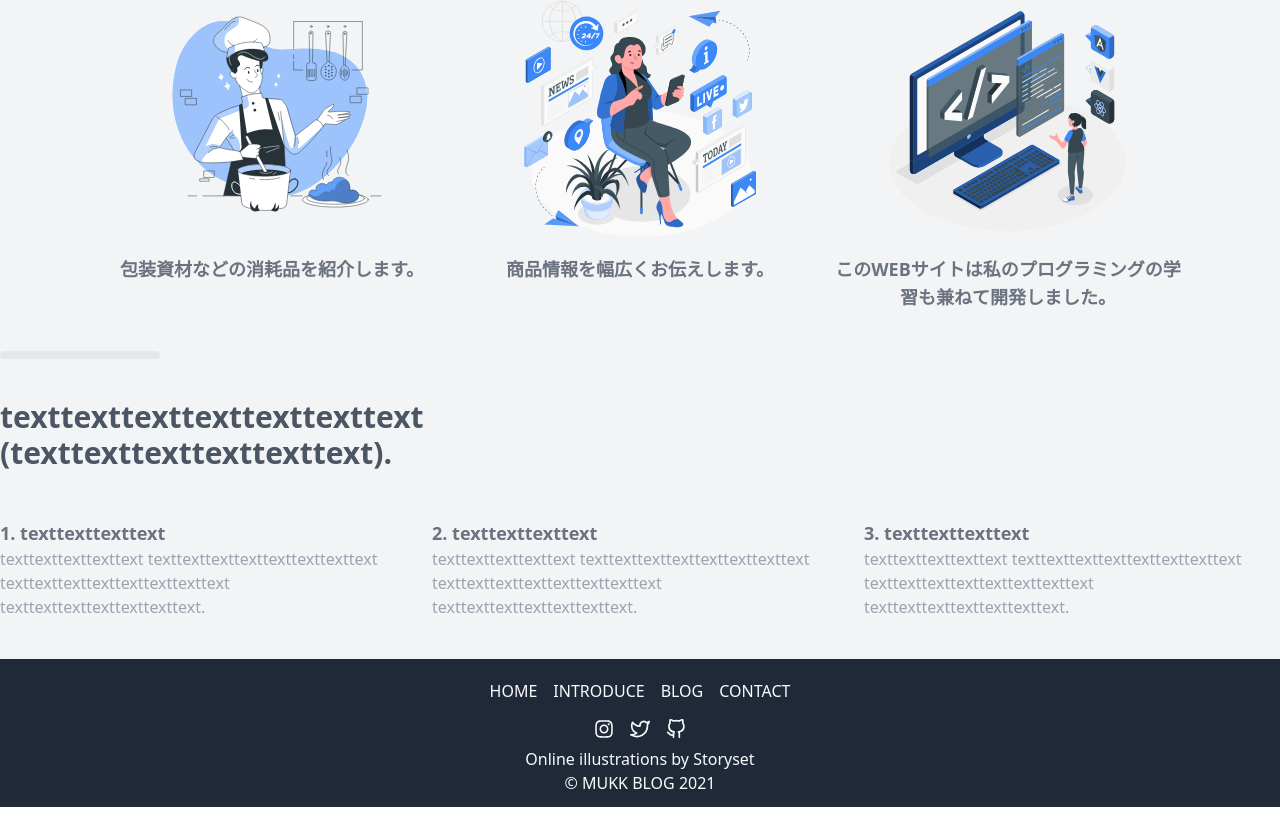
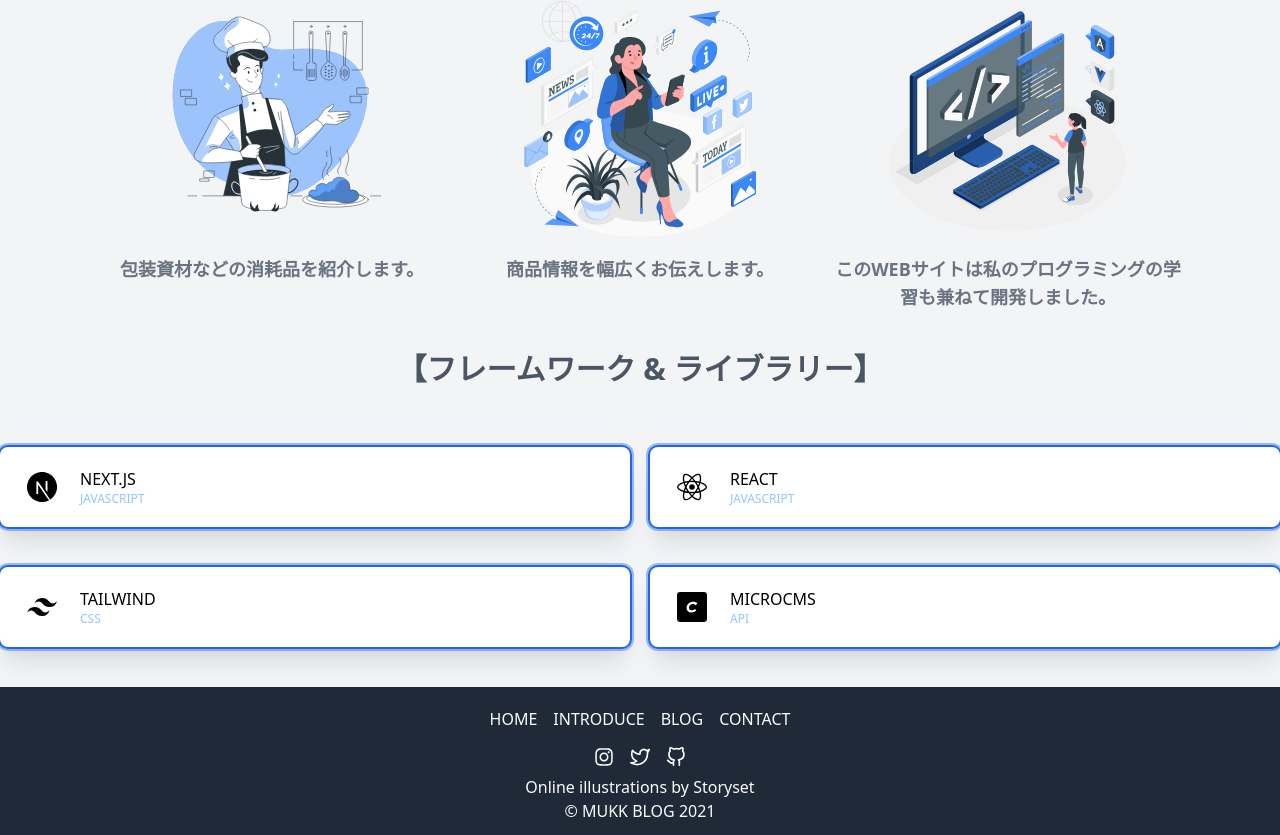
Before and after one commit to knm22mukk/next-mysite, a Next.js app: page / in a window 1280 px wide. Shown: the part 525-1360 px from the top of the page. Before the commit the page ends 1332 px from the top, so only its background shows below. Built offline with nearby package versions, Linux system fonts and the light colour scheme.

Commit message:
トップページの修正

```diff
--- a/components/toppage/first-section.js
+++ b/components/toppage/first-section.js
@@ -2,7 +2,7 @@ import Image from 'next/image'
 
 export const FirstSection = () => {
   return (
-    <div className="lg:px-24 md:px-10">
+    <div className="lg:px-24 md:px-10 mb-10">
       <h1 className="text-3xl font-bold text-gray-600 mb-10 text-center">【このWEBサイトの紹介】</h1>
       <div className="grid sm:grid-cols-3 gap-4 grid-cols-1">
         <div className="container mx-auto rounded-lg max-w-md text-center">
--- a/components/toppage/second-section.js
+++ b/components/toppage/second-section.js
@@ -1,22 +1,45 @@
+import { SiNextDotJs, SiReact, SiTailwindcss, SiCraftcms } from 'react-icons/si'
+
 export const SecondSection = () => {
   return (
     <>
-      <h1 className="inline-block text-gray-600 font-bold text-3xl">
-        texttexttexttexttexttexttext <br />
-        (texttexttexttexttexttext).
-      </h1>
-      <div className="grid grid-cols-3 gap-4 mt-10">
-        <div>
-          <h3 className="text-lg font-semibold text-gray-500 mt-2">1. texttexttexttext</h3>
-          <p className="text text-gray-400">texttexttexttexttext texttexttexttexttexttexttexttext texttexttexttexttexttexttexttext texttexttexttexttexttexttext.</p>
-        </div>
-        <div>
-          <h3 className="text-lg font-semibold text-gray-500 mt-2">2. texttexttexttext</h3>
-          <p className="text text-gray-400">texttexttexttexttext texttexttexttexttexttexttexttext texttexttexttexttexttexttexttext texttexttexttexttexttexttext.</p>
-        </div>
-        <div>
-          <h3 className="text-lg font-semibold text-gray-500 mt-2">3. texttexttexttext</h3>
-          <p className="text text-gray-400">texttexttexttexttext texttexttexttexttexttexttexttext texttexttexttexttexttexttexttext texttexttexttexttexttexttext.</p>
+      <div class="relative">
+        <h3 class="text-3xl font-bold text-gray-600 mb-10 text-center text-uppercase">【フレームワーク & ライブラリー】</h3>
+        <div class="grid grid-cols-2 gap-5 uppercase">
+
+          <div class="group flex items-center bg-white shadow-xl gap-5 px-6 py-5 rounded-lg ring-2 ring-offset-2 ring-offset-blue-600 mt-5 transition">
+            <SiNextDotJs className="w-9 text-3xl" />
+            <div>
+              <span>next.js</span>
+              <span class="text-xs text-blue-300 block">javascript</span>
+            </div>
+          </div>
+
+          <div class="group flex items-center bg-white shadow-xl gap-5 px-6 py-5 rounded-lg ring-2 ring-offset-2 ring-offset-blue-600 mt-5 transition">
+            <SiReact className="w-9 text-3xl" />
+            <div>
+              <span>react</span>
+              <span class="text-xs text-blue-300 block">javascript</span>
+            </div>
+          </div>
+
+          <div class="group flex items-center bg-white shadow-xl gap-5 px-6 py-5 rounded-lg ring-2 ring-offset-2 ring-offset-blue-600 mt-5 transition">
+            <SiTailwindcss className="w-9 text-3xl" />
+            <div>
+              <span>tailwind</span>
+              <span class="text-xs text-blue-300 block">css</span>
+            </div>
+          </div>
+
+          <div class="group flex items-center bg-white shadow-xl gap-5 px-6 py-5 rounded-lg ring-2 ring-offset-2 ring-offset-blue-600 mt-5 transition">
+            <SiCraftcms className="w-9 text-3xl" />
+            <div>
+              <span>microcms</span>
+              <span class="text-xs text-blue-300 block">api</span>
+            </div>
+          </div>
+
+
         </div>
       </div>
     </>
--- a/pages/index.js
+++ b/pages/index.js
@@ -9,7 +9,6 @@ export default function Home() {
       <Hero />
       <section className="p-10 container mx-auto px-6 md:px-0">
         <FirstSection />
-        <hr className="w-40 my-10 border-4 rounded-md sm:mx-0 mx-auto" />
         <SecondSection />
       </section>
     </Layout>
```
